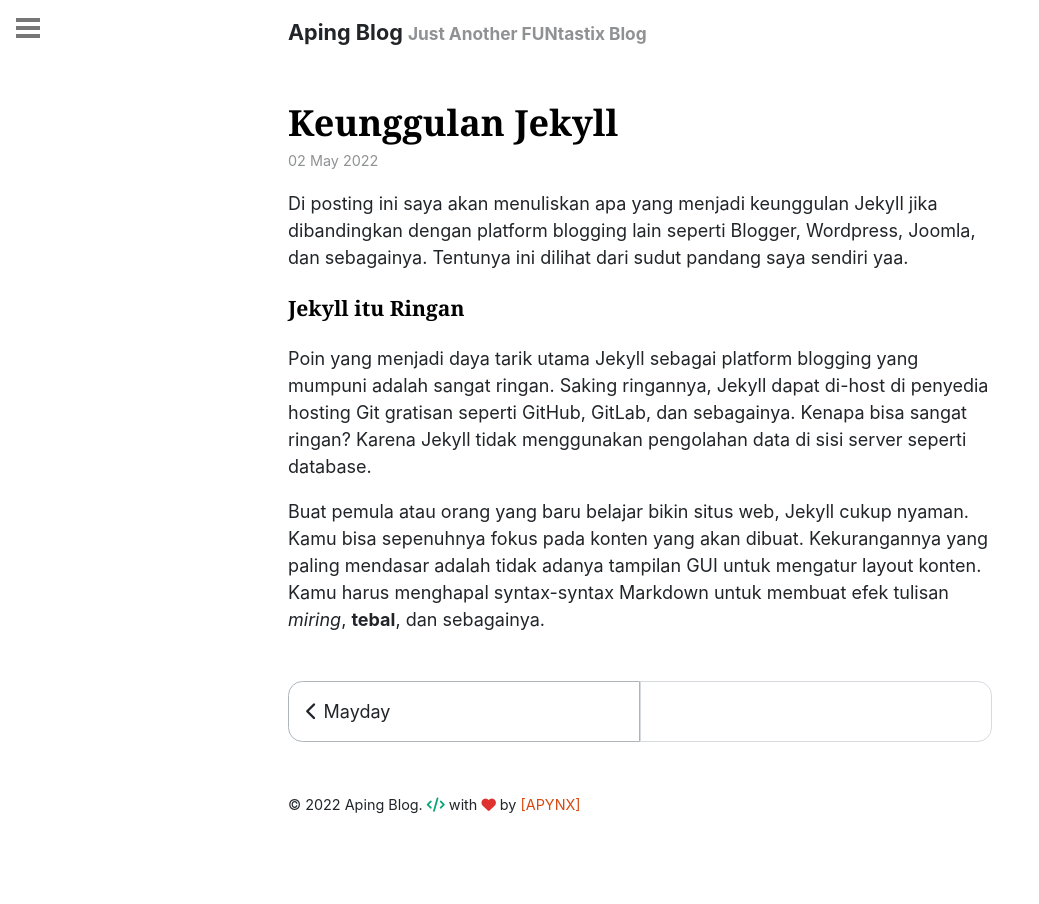
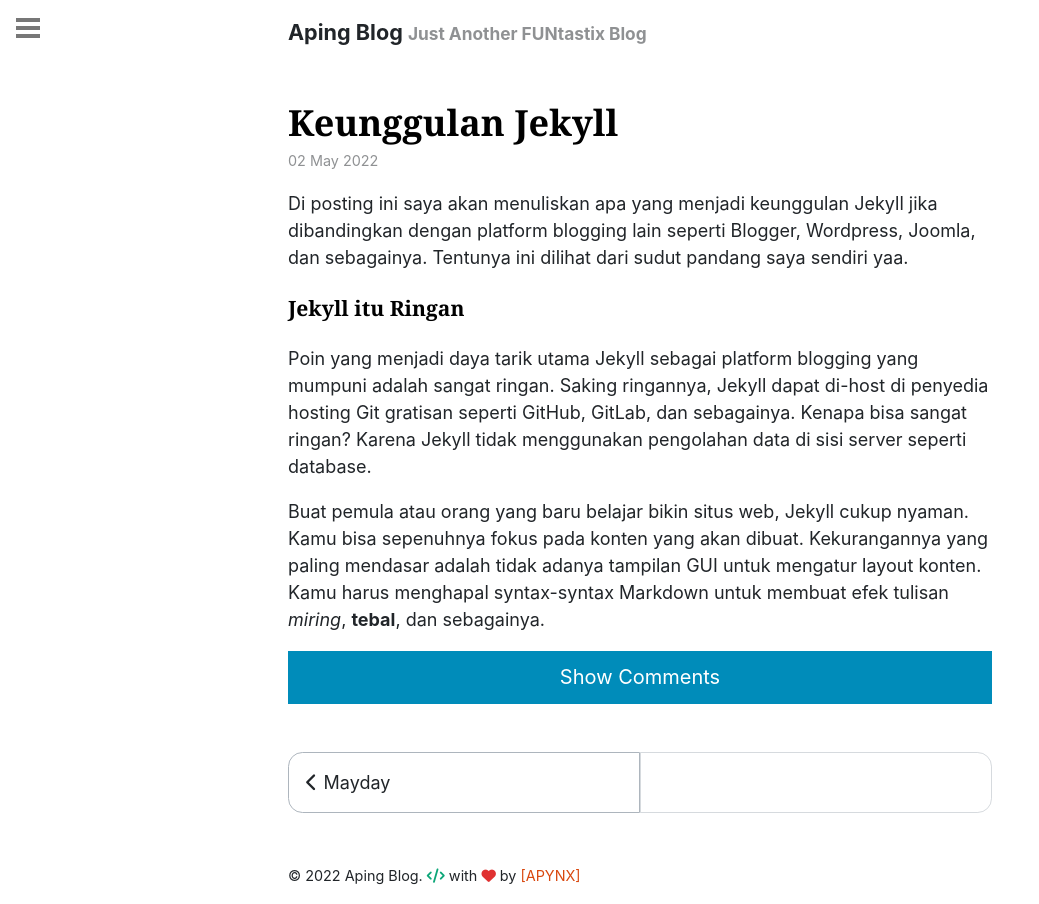
Before and after one commit to apynx/apynx.github.io, a Jekyll site: the page built from _posts/2022-05-02-keunggulan-jekyll.md, in a window 1280 px wide. Shown: the whole page, without its empty margins (0-1039 px from the left). Built offline with Jekyll 4.4.1, drawn with Linux system fonts in a browser that asks for light colours; nearby versions of some CDN libraries; comment, search, counter and statistics services are not loaded.

Commit message:
tes button

```diff
--- a/_includes/disqus.html
+++ b/_includes/disqus.html
@@ -1,3 +1,6 @@
+<div class="show-comments">
+    <button id="show-comments-button" onclick="disqus();return false;">Show Comments</button>
+</div>
 <div id="disqus_thread"></div>
     <script type="text/javascript">
         var disqus_shortname = '{{site.disqus}}';
@@ -7,5 +10,16 @@
             dsq.src = window.location.protocol + '//' + disqus_shortname + '.disqus.com/embed.js';
             (document.getElementsByTagName('head')[0] || document.getElementsByTagName('body')[0]).appendChild(dsq);
         })();
+        //Opens comments when linked to directly
+        var hash = window.location.hash.substr(1);
+        if (hash.length > 8) {
+            if (hash.substring(0, 8) == "comment-") {
+                disqus();
+            }
+        }
+        //Remove this if you don't want to load comments for search engines
+        if(/bot|google|baidu|bing|msn|duckduckgo|slurp|yandex/i.test(navigator.userAgent)) {
+        disqus();
+        }
     </script>
     <noscript>Please enable JavaScript to view the <a href="http://disqus.com/?ref_noscript">comments powered by Disqus.</a></noscript>
--- a/_sass/ockham/_post.scss
+++ b/_sass/ockham/_post.scss
@@ -90,3 +90,14 @@
 .footnotes {
   font-size: .8em;
 }
+
+#show-comments-button {
+  background-color: #008CBA;
+  border: none;
+  color: white;
+  padding: 15px 32px;
+  text-align: center;
+  font-size: 20px;
+  margin: 0px 0px;
+  width: 100%;
+}
```
